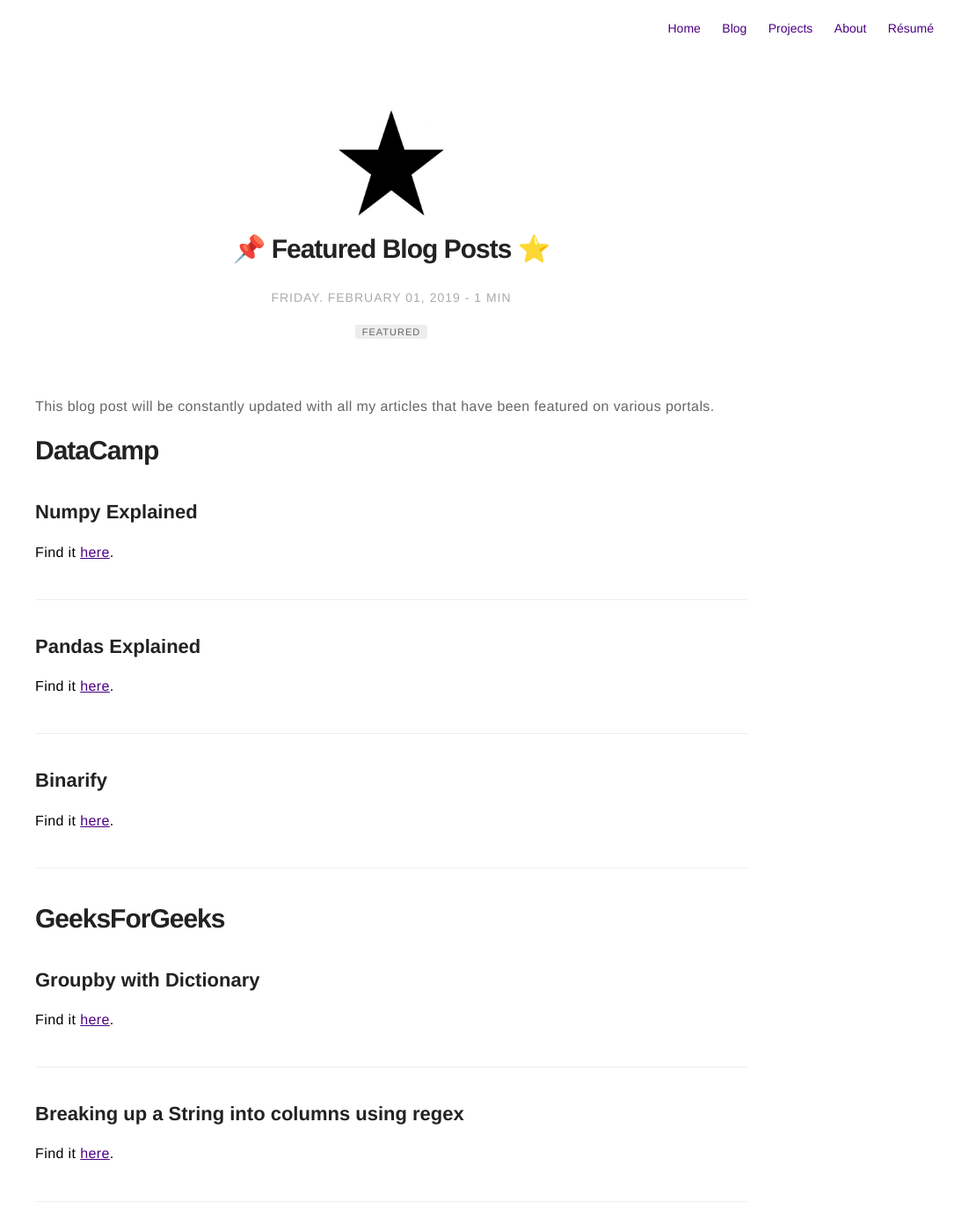
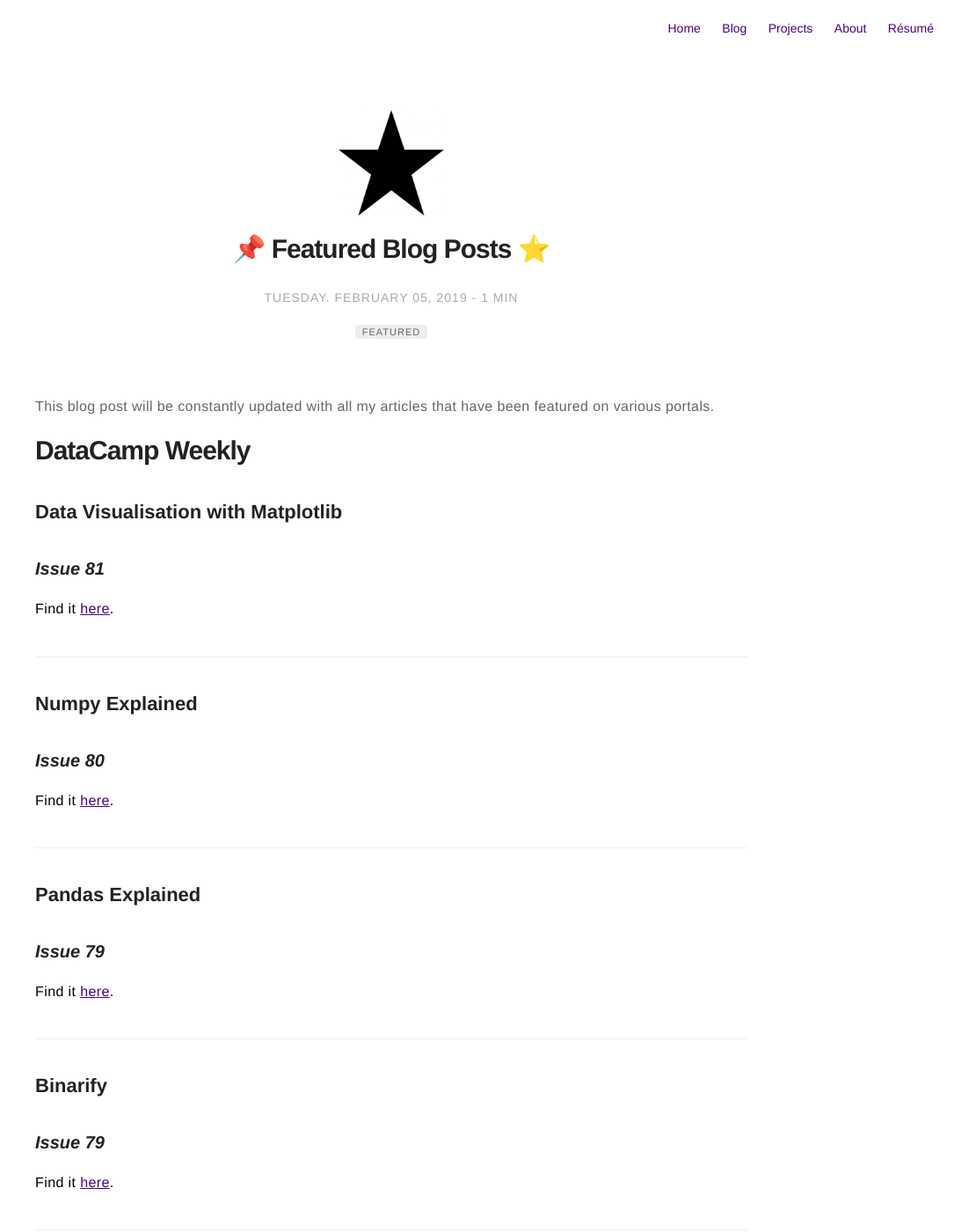
Before and after one commit to RohitMidha23/http-rohitmidha23.github.io, a Jekyll site: the page built from _posts/2019-02-01-Featured-Blog-Posts.md, in a window 1280 px wide and 1400 px high. Shown: the whole window at 88% size, without its empty margins (195-1280 px from the left). Built offline with Jekyll 4.4.1, drawn with Linux system fonts in a browser that asks for light colours; emoji names are drawn with the system emoji font.

Commit message:
Updated : Featured posts

```diff
--- a/_posts/2019-02-01-Featured-Blog-Posts.md
+++ b/_posts/2019-02-01-Featured-Blog-Posts.md
@@ -1,7 +1,7 @@
 ---
 title: ":pushpin: Featured Blog Posts :star: "
 layout: post
-date: 2019-02-01 10:00
+date: 2019-02-05 10:00
 image: /assets/images/star.jpg
 headerImage: true
 tag:
@@ -13,18 +13,28 @@ author: Rohit Midha
 ---
 
 This blog post will be constantly updated with all my articles that have been featured on various portals.
-# DataCamp
+# DataCamp Weekly
+
+## Data Visualisation with Matplotlib
+### <em> Issue 81 </em>
+**Find it [here](https://www.datacamp.com/community/news/data-visualization-with-matplotlib-08jy72bvzx38).**
+
+---
+
 ## Numpy Explained
+### <em> Issue 80 </em>
 **Find it [here](https://www.datacamp.com/community/news/numpy-explained-r5yarl75l7).**
 
 ---
 
 ## Pandas Explained
+### <em> Issue 79 </em>
 **Find it [here](https://www.datacamp.com/community/news/pandas-explained-8klfektnwya).**
 
 ---
 
 ## Binarify
+### <em> Issue 79 </em>
 **Find it [here](https://www.datacamp.com/community/news/binarify-convert-images-to-binary-art-a5h8vc891t5).**
 
 ---
```
